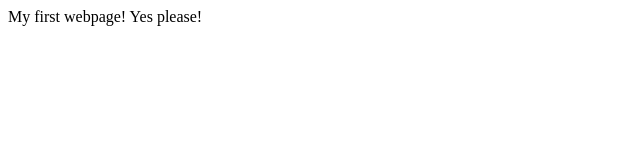
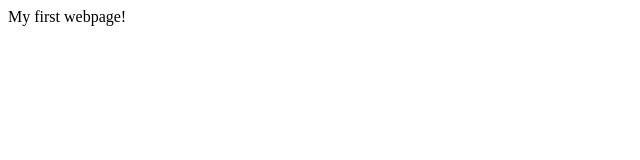
Before and after one commit to Gapster705/hellohtml, a plain HTML site: page index.html in a window 1280 px wide. Shown: the full height of the page, 0-640 px from the left. Drawn offline with Linux system fonts and the light colour scheme.

Commit message:
Update index.html

```diff
--- a/index.html
+++ b/index.html
@@ -5,6 +5,6 @@
     <title>Hellow World!</title>
 </head>
 <body>
-    <p>My first webpage! Yes please!</p>
+    <p>My first webpage!</p>
 </body>
 </html>
```
